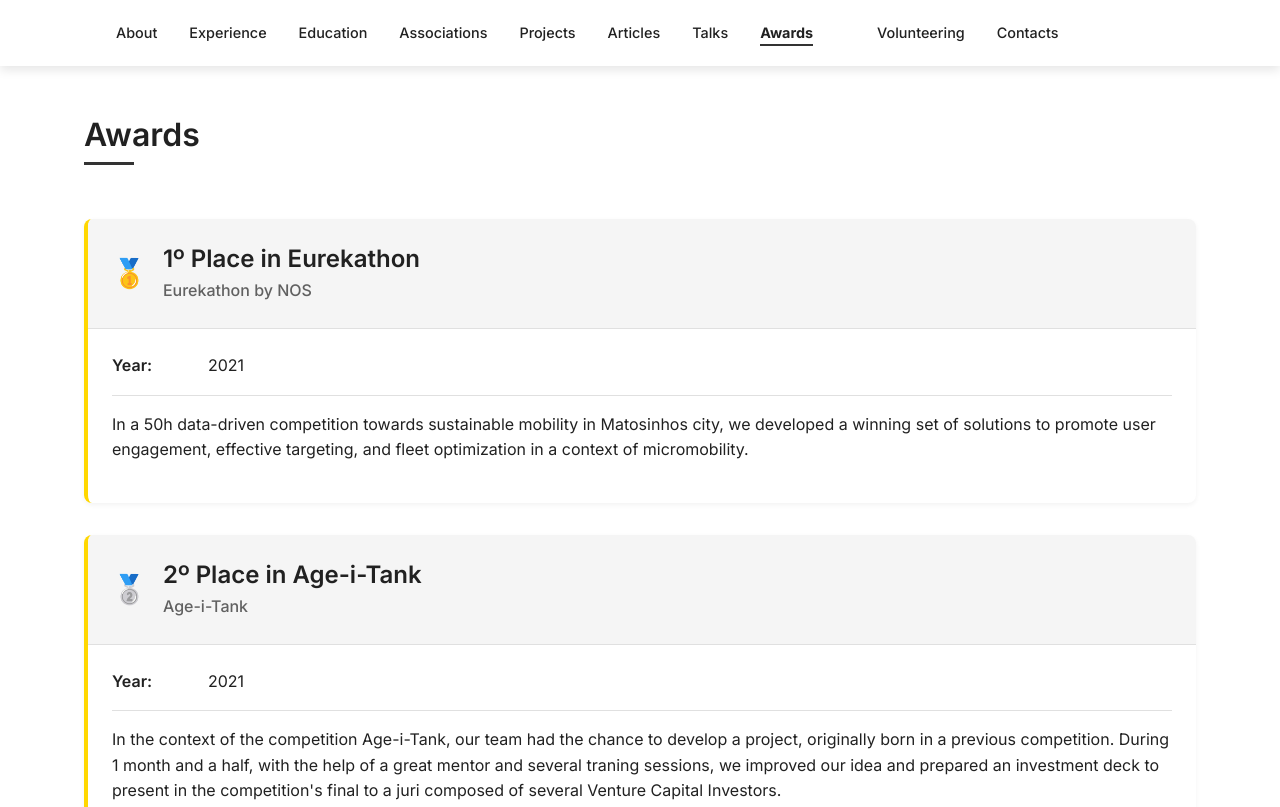
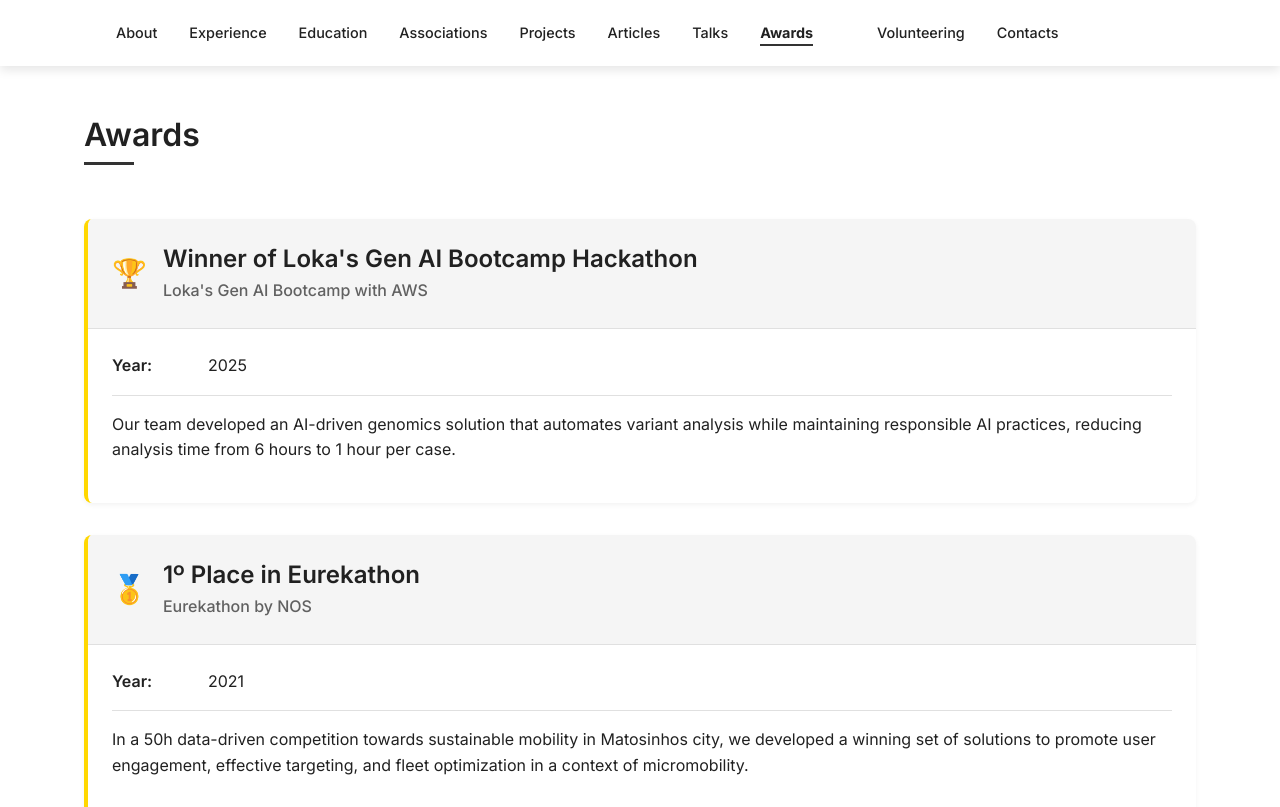
Before and after one commit to M4riaLoureiro/m4rialoureiro.github.io, a plain HTML site: page pages/awards.html in a window 1280 px wide. Shown: the top 807 px of the page. Drawn offline with Linux system fonts and the light colour scheme.

Commit message:
Update awards.html

```diff
--- a/pages/awards.html
+++ b/pages/awards.html
@@ -43,6 +43,26 @@
 
         <div class="awards-grid">
           <!-- Award 1 -->
+          <div class="award-card">
+            <div class="award-header">
+              <div class="award-icon">🏆</div>
+              <div>
+                <h3>Winner of Loka's Gen AI Bootcamp Hackathon</h3>
+                <div class="award-competition">Loka's Gen AI Bootcamp with AWS</div>
+              </div>
+            </div>
+            <div class="award-body">
+              <div class="award-detail">
+                <div class="award-label">Year:</div>
+                <div class="award-value">2025</div>
+              </div>
+              <div class="award-description">
+                <p>Our team developed an AI-driven genomics solution that automates variant analysis while maintaining responsible AI practices, reducing analysis time from 6 hours to 1 hour per case.</p>
+              </div>
+            </div>
+          </div>
+
+          <!-- Award 2 -->
           <div class="award-card">
             <div class="award-header">
               <div class="award-icon">🥇</div>
```
